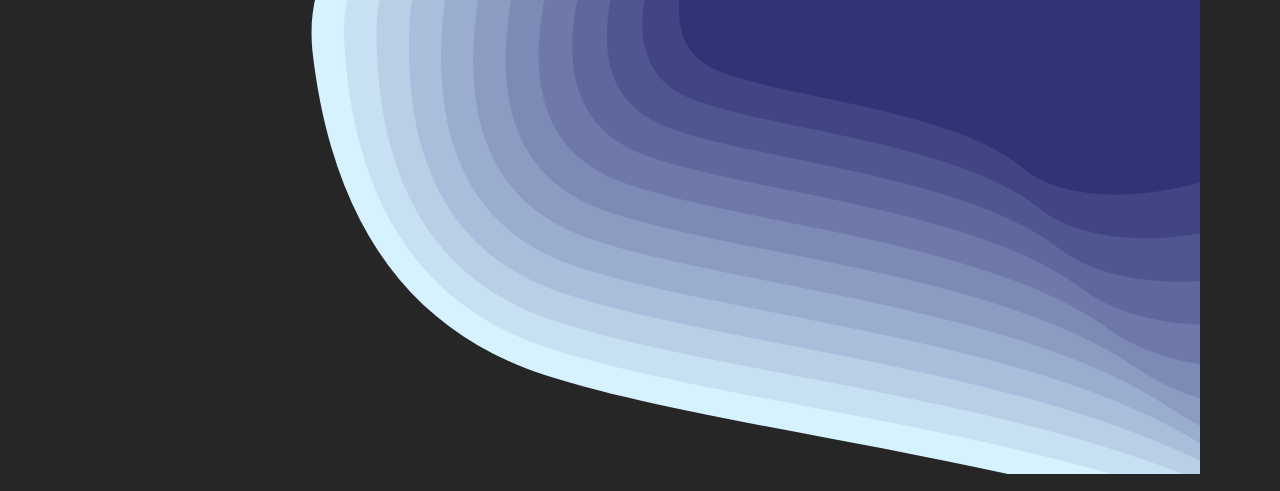
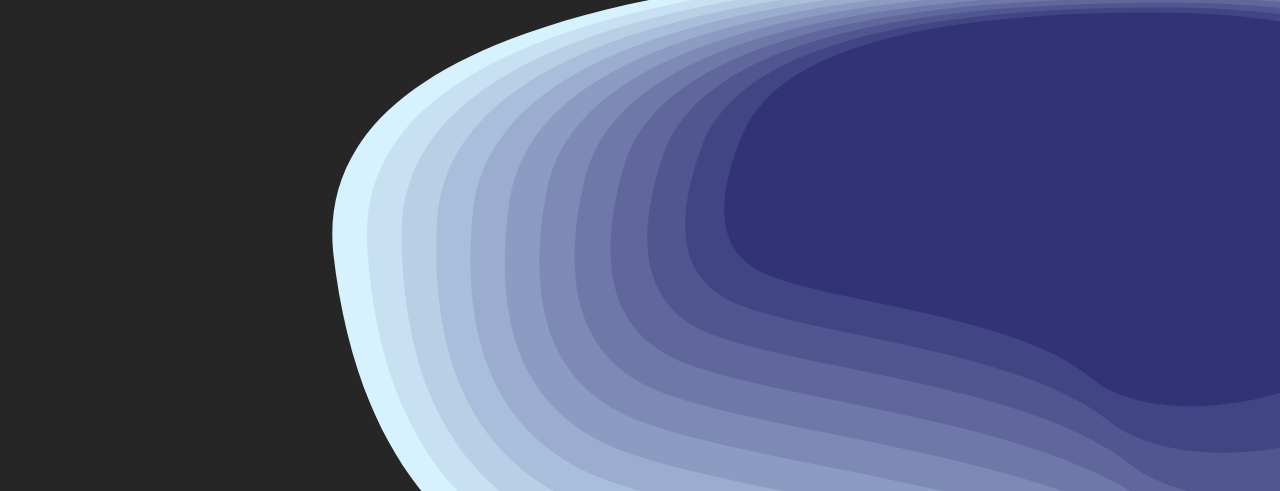
Before and after one commit to ChittebbayiPenugonda/FBLASITE2021, a plain HTML site: page index.html in a window 1280 px wide. Shown: the part 106-597 px from the top of the page. Drawn offline with nearby package versions, Linux system fonts and the light colour scheme; a web font is replaced by a local one.

Commit message:
background6

```diff
--- a/index.html
+++ b/index.html
@@ -6,7 +6,6 @@
 
     </head>
     <body>
-        <img src="/img/circlebackground1.svg" class="bground"/>
         <header>
             <nav>
                 <div class="left">
@@ -27,5 +26,6 @@
         </article>
         <footer>
         </footer>
+        <img src="/img/circlebackground1.svg" class="bground"/>
     </body>
 </html>
--- a/styles/index.css
+++ b/styles/index.css
@@ -1,6 +1,8 @@
 .bground {
-    size: 100% 100%;
-    box-shadow: 0px 10px -14px 14px #FFF;
+    width: 100%;
+    height: 100%;
+    margin: 0% auto;
+    /*box-shadow: 0px 0px 50px 50px #FFF;*/
     z-index: 100;
 }
 
```
